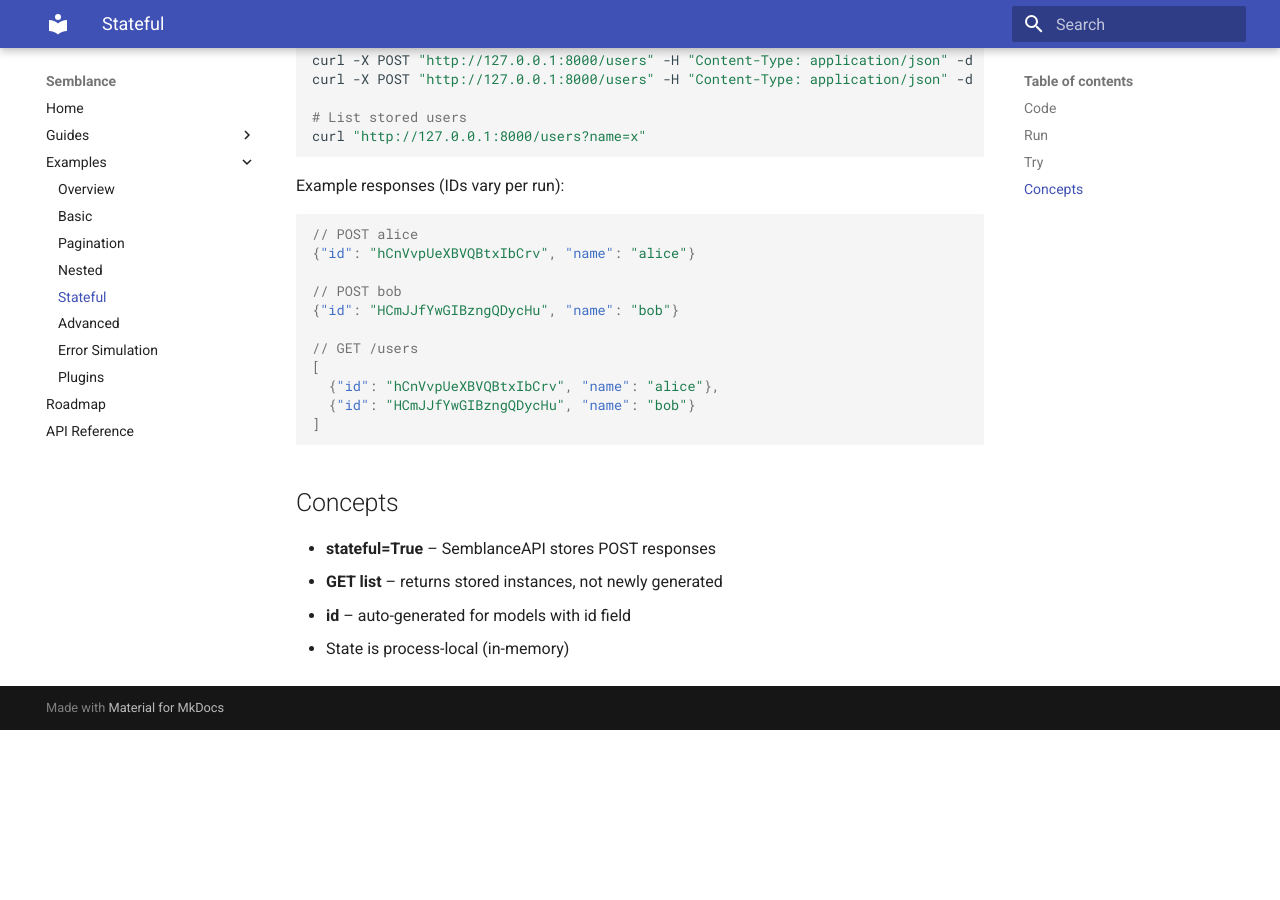
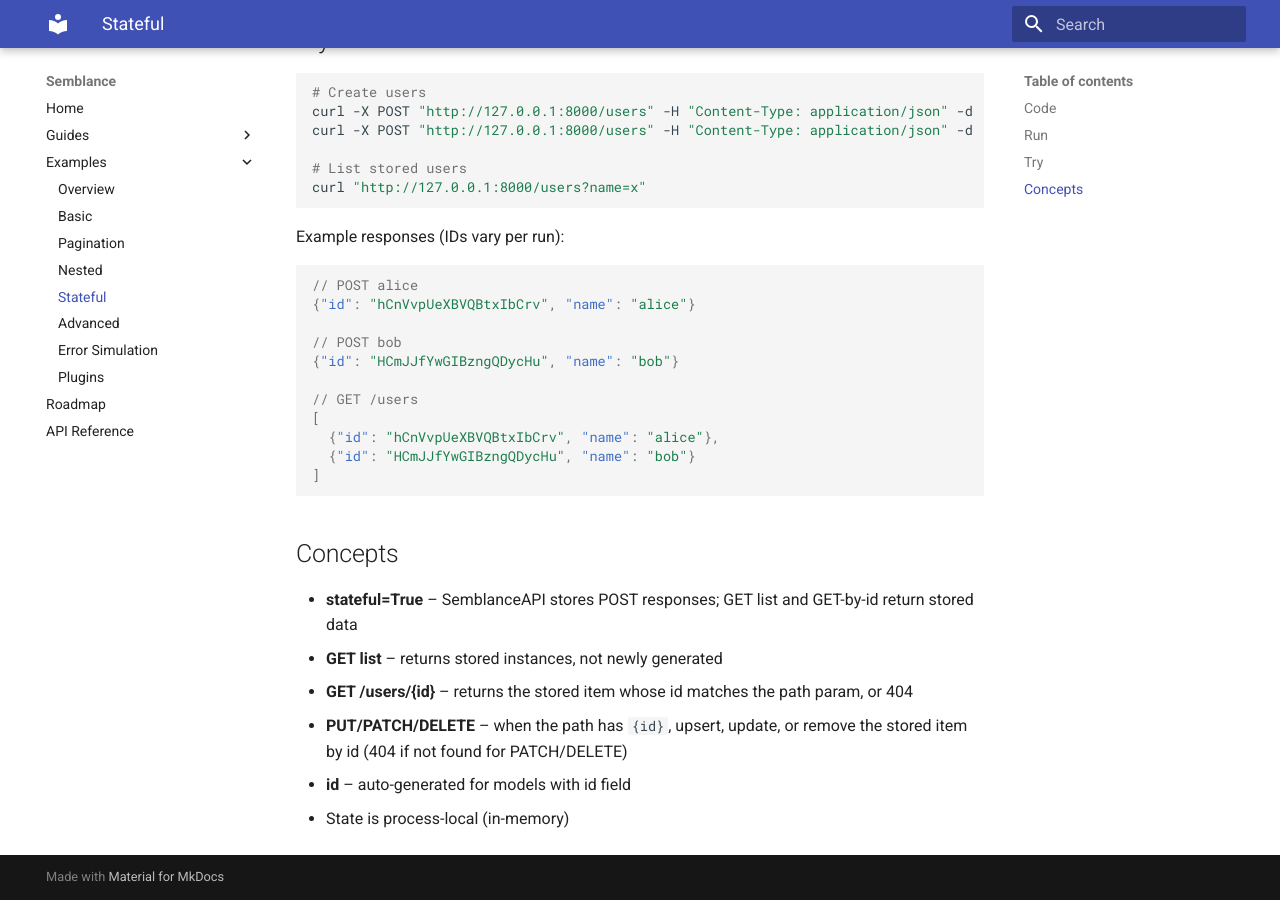
Before and after one commit to eddiethedean/semblance, an MkDocs documentation site: the page built from docs/examples/stateful.md, in a window 1280 px wide and 900 px high, scrolled down 1222 px. Built offline with MkDocs 1.6.1 and Material for MkDocs 9.7.7, drawn with Linux system fonts in a browser that asks for light colours; before the commit the page ends 1952 px from its top, so only the background shows below that; some of the changed text lies outside the part shown.

Commit message:
docs: update README and guides for stateful CRUD, export, OpenAPI 429/errors

````diff
--- a/README.md
+++ b/README.md
@@ -108,7 +108,7 @@
 # Export OpenAPI schema (optionally with response examples)
 semblance export openapi app:api [-o FILE] [--examples]
 
-# Export JSON fixtures per endpoint
+# Export OpenAPI + JSON fixtures per endpoint (GET, POST, PUT, PATCH, DELETE)
 semblance export fixtures app:api [-o DIR]
 ```
 
@@ -190,7 +190,7 @@
 | **Latency** | `latency_ms`, `jitter_ms` |
 | **Rate limiting** | `rate_limit=N` — 429 when exceeded (per endpoint, sliding window) |
 | **Filtering** | `filter_by` for list endpoints |
-| **Stateful mode** | `SemblanceAPI(stateful=True)` — POST stores, GET returns stored |
+| **Stateful mode** | `SemblanceAPI(stateful=True)` — POST stores; GET (list + by-id), PUT/PATCH/DELETE by id use store |
 | **Response validation** | `SemblanceAPI(validate_responses=True)` — verify output conforms to model |
 | **OpenAPI** | summary, description, tags on endpoints |
 | **Property-based testing** | `semblance.property_testing`: `strategy_for_input_model()`, `test_endpoint()` (Hypothesis) |
--- a/examples/stateful/README.md
+++ b/examples/stateful/README.md
@@ -1,6 +1,6 @@
 # Stateful Example
 
-POST creates and stores items; GET list returns stored instances.
+POST creates and stores items; GET list and GET-by-id return stored data; PUT, PATCH, and DELETE operate on stored items by id when the path includes a path parameter (e.g. `/users/{id}`).
 
 ## Code
 
@@ -79,7 +79,9 @@
 
 ## Concepts
 
-- **stateful=True** – SemblanceAPI stores POST responses
+- **stateful=True** – SemblanceAPI stores POST responses; GET list and GET-by-id return stored data
 - **GET list** – returns stored instances, not newly generated
+- **GET /users/{id}** – returns the stored item whose id matches the path param, or 404
+- **PUT/PATCH/DELETE** – when the path has `{id}`, upsert, update, or remove the stored item by id (404 if not found for PATCH/DELETE)
 - **id** – auto-generated for models with id field
 - State is process-local (in-memory)
````
Also changed, not shown: docs/guides/simulation-options.md (+2 -0 lines), docs/index.md (+1 -1 lines).
